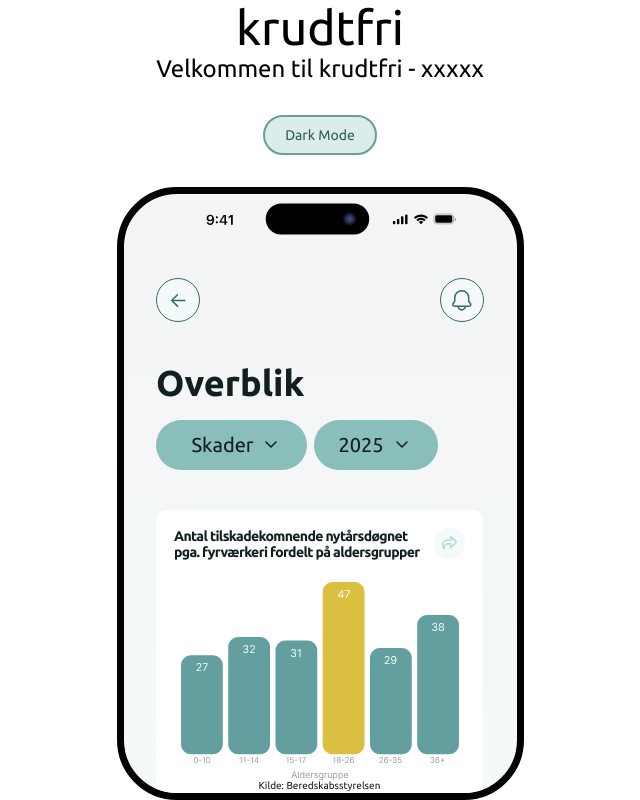
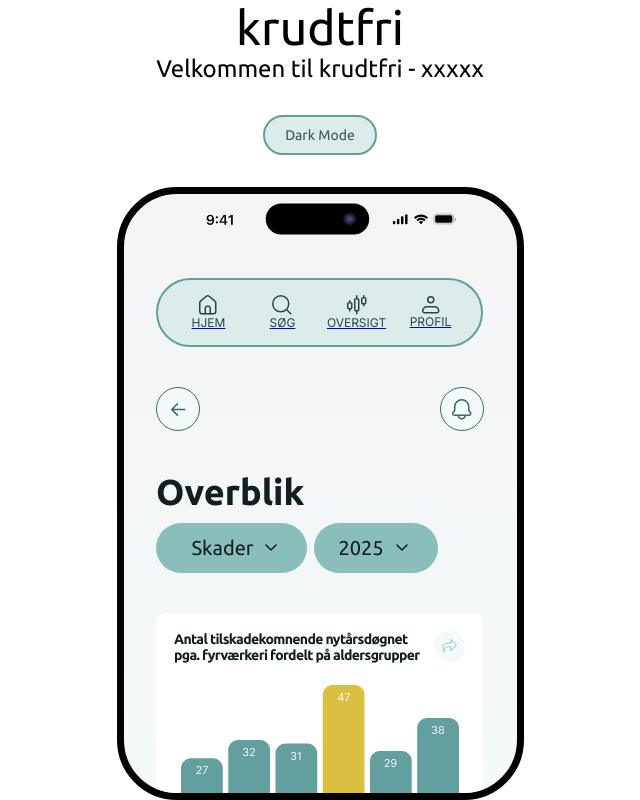
Before and after one commit to MieVenoe00/krudtfri, a website built with Vite: page overblik.html in a window 1280 px wide. Shown: the whole page, without its empty margins (320-960 px from the left). Built offline with nearby package versions, Linux system fonts and the light colour scheme; no server answers; a web font is replaced by a local one.

Commit message:
nav bar making

```diff
--- a/overblik.html
+++ b/overblik.html
@@ -18,8 +18,48 @@
       </button>
 
       <section data-tema="light" class="app">
-        <img id="iosBar" src="public/iosBar.svg" alt="">
-        <img id="homeIndicator" src="public/HomeIndicator.svg" alt="">
+        <img id="iosBar" src="/iosBar.svg" alt="">
+        <img id="homeIndicator" src="/HomeIndicator.svg" alt="">
+        <nav class="navbar">
+          <section class="menuItemsbox">
+          <a class="menuItem" href="index.html">
+            <article>
+              <figure class="navIkon">
+                <svg xmlns="http://www.w3.org/2000/svg" width="18" height="20" viewBox="0 0 18 20" fill="none">
+                  <path d="M2.883 18.7503C1.705 18.7503 0.75 17.7703 0.75 16.5603V7.75828C0.75 7.09328 1.045 6.46328 1.55 6.04828L7.417 1.23028C7.79186 0.919859 8.2633 0.75 8.75 0.75C9.2367 0.75 9.70814 0.919859 10.083 1.23028L15.949 6.04828C16.455 6.46328 16.75 7.09328 16.75 7.75828V16.5603C16.75 17.7703 15.795 18.7503 14.617 18.7503H2.883Z" stroke="#294546" stroke-width="1.5" stroke-linecap="round" stroke-linejoin="round"/>
+                  <path d="M6.25 18.7503V13.2503C6.25 12.7199 6.46071 12.2112 6.83579 11.8361C7.21086 11.461 7.71957 11.2503 8.25 11.2503H9.25C9.78043 11.2503 10.2891 11.461 10.6642 11.8361C11.0393 12.2112 11.25 12.7199 11.25 13.2503V18.7503" stroke="#294546" stroke-width="1.5" stroke-linecap="round" stroke-linejoin="round"/>
+                </svg></figure>
+                <h2 class="menuItemh2">Hjem</h2>
+            </article></a>
+
+            <a class="menuItem" href="index.html">
+            <article>
+              <figure class="navIkon">
+                <svg xmlns="http://www.w3.org/2000/svg" width="20" height="20" viewBox="0 0 20 20" fill="none">
+                    <path d="M14.75 14.75L18.75 18.75M0.75 8.75C0.75 10.8717 1.59285 12.9066 3.09315 14.4069C4.59344 15.9071 6.62827 16.75 8.75 16.75C10.8717 16.75 12.9066 15.9071 14.4069 14.4069C15.9071 12.9066 16.75 10.8717 16.75 8.75C16.75 6.62827 15.9071 4.59344 14.4069 3.09315C12.9066 1.59285 10.8717 0.75 8.75 0.75C6.62827 0.75 4.59344 1.59285 3.09315 3.09315C1.59285 4.59344 0.75 6.62827 0.75 8.75Z" stroke="#294546" stroke-width="1.5" stroke-linecap="round" stroke-linejoin="round"/>
+                  </svg></figure>
+                <h2 class="menuItemh2">Søg</h2>
+            </article></a>
+
+            <a class="menuItem" href="index.html">
+            <article>
+              <figure class="navIkon">
+                <svg xmlns="http://www.w3.org/2000/svg" width="20" height="20" viewBox="0 0 20 20" fill="none">
+                  <path d="M9.75 3.75C10.693 3.75 11.164 3.75 11.457 4.043C11.75 4.336 11.75 4.807 11.75 5.75V13.75C11.75 14.693 11.75 15.164 11.457 15.457C11.164 15.75 10.693 15.75 9.75 15.75M9.75 3.75C8.807 3.75 8.336 3.75 8.043 4.043C7.75 4.336 7.75 4.807 7.75 5.75V13.75C7.75 14.693 7.75 15.164 8.043 15.457C8.336 15.75 8.807 15.75 9.75 15.75M9.75 3.75V0.75M9.75 15.75V18.75M16.75 2.75C17.693 2.75 18.164 2.75 18.457 3.043C18.75 3.336 18.75 3.807 18.75 4.75V6.75C18.75 7.693 18.75 8.164 18.457 8.457C18.164 8.75 17.693 8.75 16.75 8.75M16.75 2.75C15.807 2.75 15.336 2.75 15.043 3.043C14.75 3.336 14.75 3.807 14.75 4.75V6.75C14.75 7.693 14.75 8.164 15.043 8.457C15.336 8.75 15.807 8.75 16.75 8.75M16.75 2.75V0.75M16.75 8.75V10.75M2.75 7.75C3.693 7.75 4.164 7.75 4.457 8.043C4.75 8.336 4.75 8.807 4.75 9.75V11.75C4.75 12.693 4.75 13.164 4.457 13.457C4.164 13.75 3.693 13.75 2.75 13.75M2.75 7.75C1.807 7.75 1.336 7.75 1.043 8.043C0.75 8.336 0.75 8.807 0.75 9.75V11.75C0.75 12.693 0.75 13.164 1.043 13.457C1.336 13.75 1.807 13.75 2.75 13.75M2.75 7.75V5.75M2.75 13.75V15.75" stroke="#294546" stroke-width="1.5" stroke-linecap="round" stroke-linejoin="round"/>
+                </svg></figure>
+                <h2 class="menuItemh2">Oversigt</h2>
+            </article></a>
+            <a class="menuItem" href="index.html">
+            <article>
+              <figure class="navIkon">
+                <svg xmlns="http://www.w3.org/2000/svg" width="18" height="18" viewBox="0 0 18 18" fill="none">
+                  <path d="M0.75 14.75C0.75 13.6891 1.17143 12.6717 1.92157 11.9216C2.67172 11.1714 3.68913 10.75 4.75 10.75H12.75C13.8109 10.75 14.8283 11.1714 15.5784 11.9216C16.3286 12.6717 16.75 13.6891 16.75 14.75C16.75 15.2804 16.5393 15.7891 16.1642 16.1642C15.7891 16.5393 15.2804 16.75 14.75 16.75H2.75C2.21957 16.75 1.71086 16.5393 1.33579 16.1642C0.960714 15.7891 0.75 15.2804 0.75 14.75Z" stroke="#294546" stroke-width="1.5" stroke-linejoin="round"/>
+                  <path d="M8.75 6.75C10.4069 6.75 11.75 5.40685 11.75 3.75C11.75 2.09315 10.4069 0.75 8.75 0.75C7.09315 0.75 5.75 2.09315 5.75 3.75C5.75 5.40685 7.09315 6.75 8.75 6.75Z" stroke="#294546" stroke-width="1.5"/>
+                </svg></figure>
+                <h2 class="menuItemh2">Profil</h2>
+            </article></a>
+            </section>
+        </nav>
         <header>
             <a href="index.html">
           <button class="btn" id="tilbage-btn"><img src="public/pil.svg" alt=""></button></a>
--- a/src/overblik.css
+++ b/src/overblik.css
@@ -156,6 +156,56 @@ figure {
   height: 44px;
 }
 
+.navbar {
+  display: flex;
+  width: 327px;
+  height: 71px;
+  padding: 15px 27px;
+  flex-direction: column;
+  justify-content: center;
+  align-items: center;
+  gap: 10px;
+
+  border-radius: 40px;
+  border: 2px solid var(--spectra-400);
+  background: var(--spectra-100);
+  box-sizing: border-box;
+}
+
+.menuItemsbox {
+  display: flex;
+  align-items: center;
+  gap: 23px;
+  justify-content: center;
+  flex-direction: row;
+}
+
+.menuItem {
+  display: flex;
+  width: 51px;
+  flex-direction: column;
+  align-items: center;
+  gap: 6px;
+}
+
+.navIkon {
+  display: flex;
+  justify-content: center;
+}
+
+.menuItem h2,
+.menuItemh2 {
+  color: var(--spectra-800);
+  text-align: center;
+  font-family: Inter;
+  font-size: 12px;
+  font-style: normal;
+  font-weight: 400;
+  line-height: normal;
+  text-decoration: none;
+  text-transform: uppercase;
+}
+
 /* Light mode styles */
 .app[data-tema="light"] {
   background: linear-gradient(
@@ -216,7 +266,7 @@ header {
   width: 100%;
   flex-direction: column;
   align-items: flex-start;
-  gap: 16px;
+  gap: 10px;
 }
 
 #overblikOverskrift {
```
